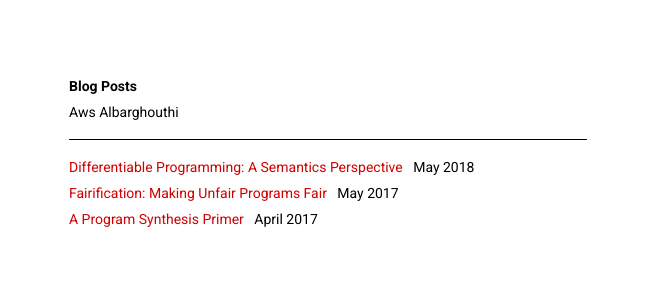
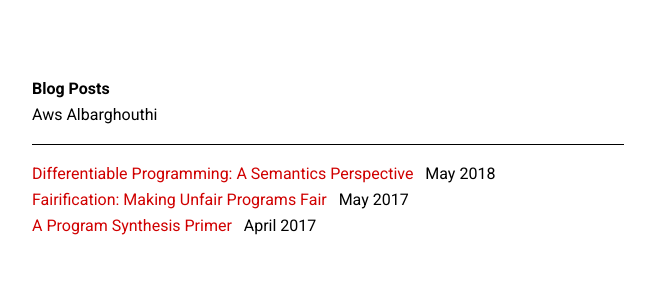
Before and after one commit to barghouthi/blog, a Jekyll site: the page built from index.html, in a window 1280 px wide. Shown: the top 300 px of the page, without its empty margins (312-967 px from the left). Built offline with Jekyll 4.4.1, drawn with Linux system fonts in a browser that asks for light colours; the list of posts is cut into pages by our own code.

Commit message:
font size

```diff
--- a/_sass/_variables.scss
+++ b/_sass/_variables.scss
@@ -27,7 +27,7 @@ $link-color: #d00000;
 $border-color: #e5e5e5;
 
 $large-breakpoint: 38em;
-$large-font-size: 14px;
+$large-font-size: 16px;
 
 $code-font-family: Menlo, Monaco, "Courier New", monospace;
 $code-color: #242729;
```
Also changed, not shown: assets/graph.png (added), 3 other files.
